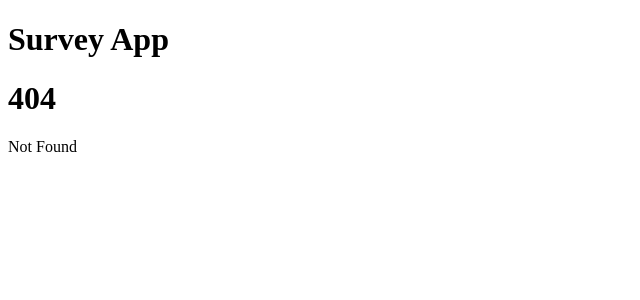
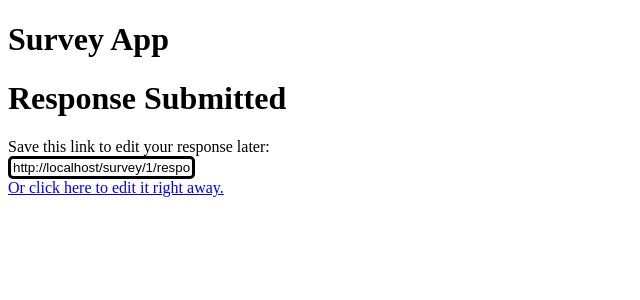
Before and after one commit to dyc3/d6-survey-service, a SvelteKit app in the folder packages/frontend/: page /survey/1/submitted in a window 1280 px wide. Before the commit this address had no page. Shown: the top 300 px of the page, without its empty margins (0-640 px from the left). Built offline with nearby package versions, Linux system fonts and the light colour scheme.

Commit message:
add response submitted page

```diff
--- /dev/null
+++ b/packages/frontend/src/routes/survey/[slug]/submitted/+page.svelte
@@ -0,0 +1,24 @@
+<script lang="ts">
+	import type { PageData } from './$types';
+	import TextBox from '$lib/ui/TextBox.svelte';
+
+	export let data: PageData;
+
+	let responseUuid = new URLSearchParams(window.location.search).get('response');
+
+	$: responseUrl = `${window.location.origin}/survey/${data.slug}/respond?response=${responseUuid}`;
+</script>
+
+<h1>Response Submitted</h1>
+
+<div>
+	<span>Save this link to edit your response later:</span>
+</div>
+
+<div>
+	<TextBox value={responseUrl} />
+</div>
+
+<div>
+	<a href={responseUrl}>Or click here to edit it right away.</a>
+</div>
--- /dev/null
+++ b/packages/frontend/src/routes/survey/[slug]/submitted/+page.ts
@@ -0,0 +1,8 @@
+import type { PageLoad } from './$types';
+
+
+export const load = (async ({ params }) => {
+	return {
+		slug: params.slug,
+	};
+}) satisfies PageLoad;
```
Also changed, not shown: packages/frontend/src/routes/survey/[slug]/respond/+page.svelte (+10 -1 lines).
